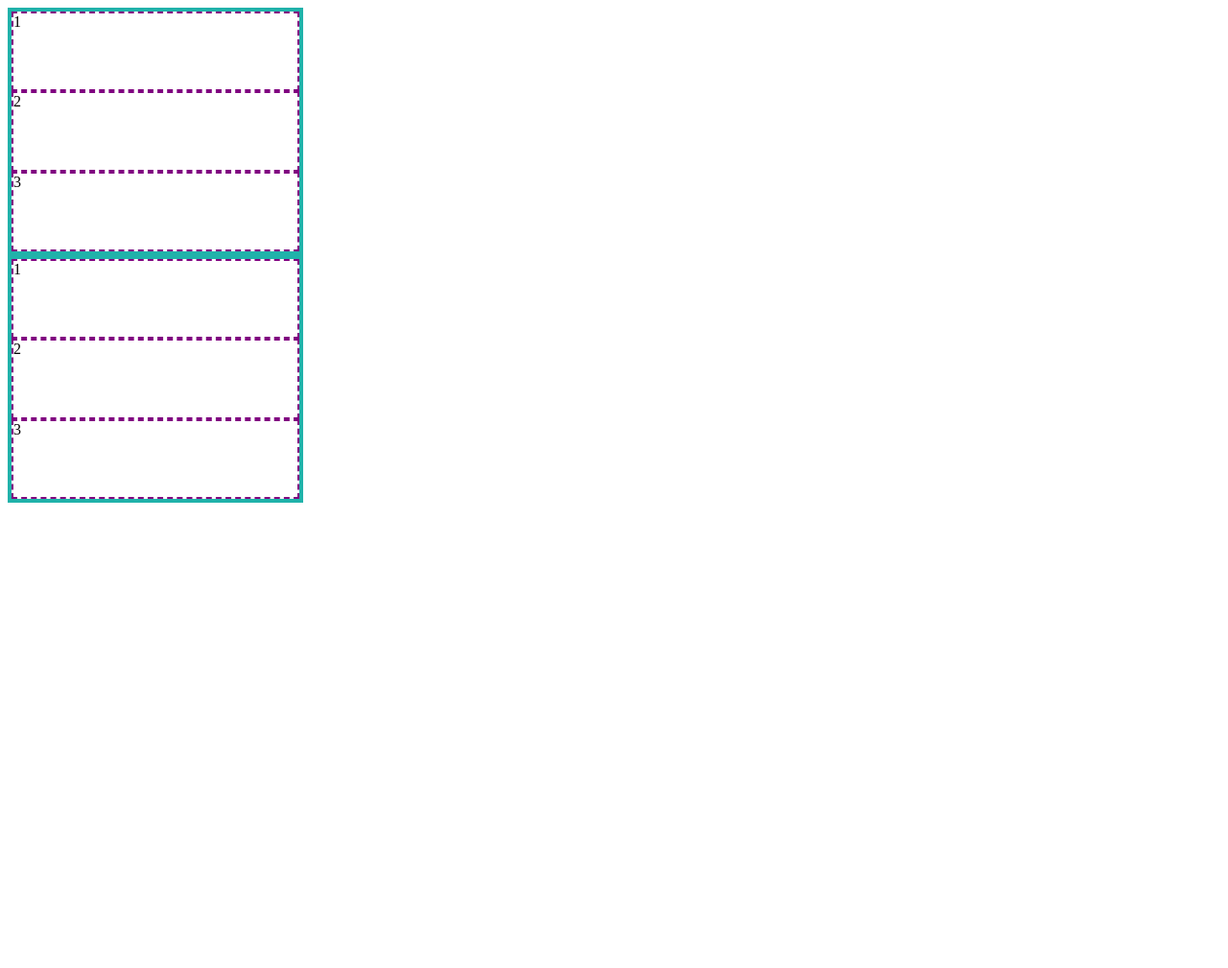
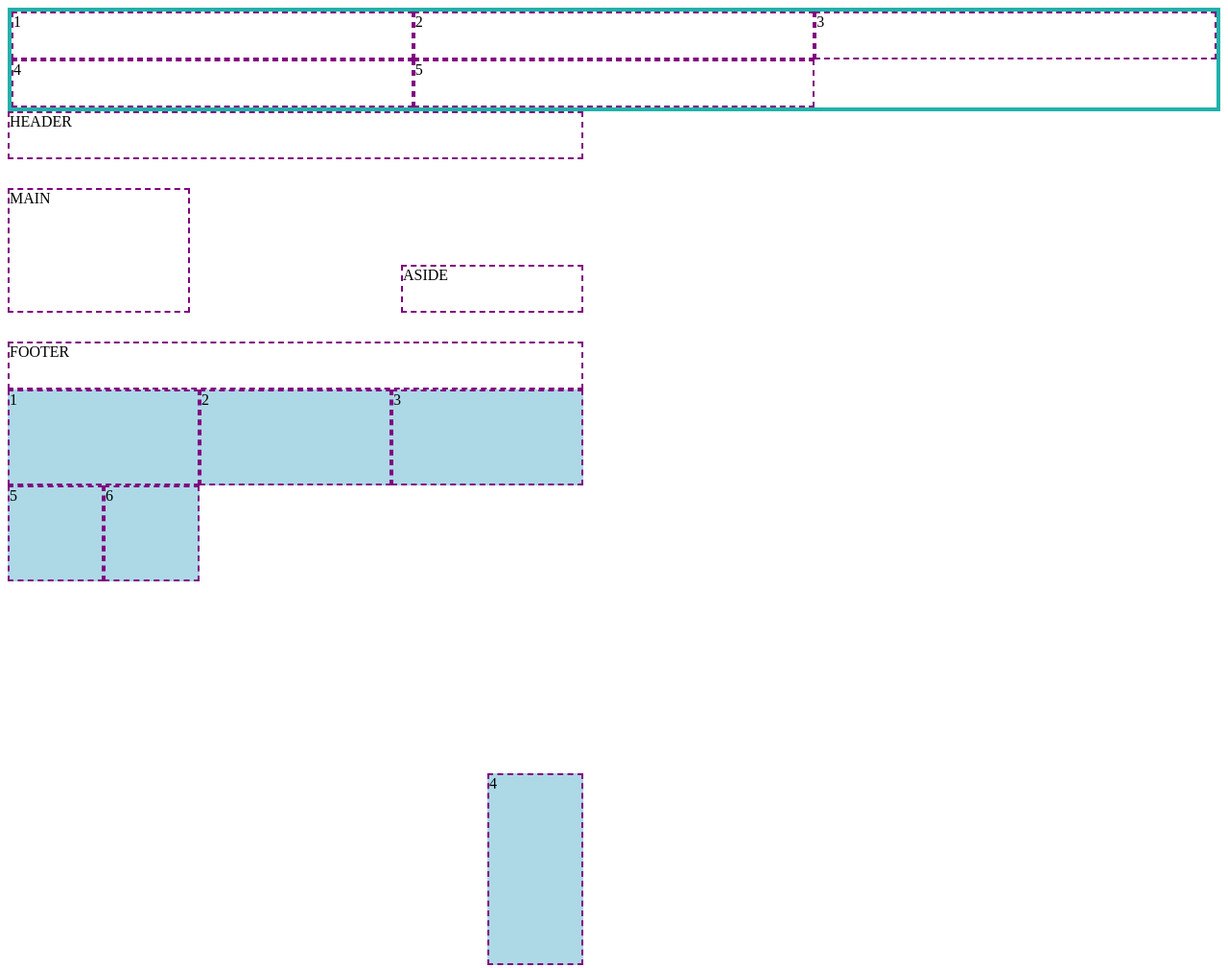
Before and after one commit to aspynlim/fastCampus_intro, a plain HTML site: page example_grid/index.html in a window 1280 px wide. Shown: the whole page at 96% size. Before the commit the page ends 800 px from the top, so only its background shows below. Drawn offline with Linux system fonts and the light colour scheme.

Commit message:
20. CSS / 속성 - Grid (Grid Containers - ...ing)

```diff
--- a/example_grid/index.html
+++ b/example_grid/index.html
@@ -12,11 +12,22 @@
     <div class="item">1</div>
     <div class="item">2</div>
     <div class="item">3</div>
+    <div class="item">4</div>
+    <div class="item">5</div>
   </div>
-  <div class="container">
-    <div class="item">1</div>
-    <div class="item">2</div>
-    <div class="item">3</div>
+  <div class="container2">
+    <div class="item2">HEADER</div>
+    <div class="item2">MAIN</div>
+    <div class="item2">ASIDE</div>
+    <div class="item2">FOOTER</div>
+  </div>
+  <div class="container3">
+    <div class="item3">1</div>
+    <div class="item3">2</div>
+    <div class="item3">3</div>
+    <div class="item3">4</div>
+    <div class="item3">5</div>
+    <div class="item3">6</div>
   </div>
 </body>
 </html>
--- a/example_grid/main.css
+++ b/example_grid/main.css
@@ -1,9 +1,63 @@
 .container {
   display: grid;
-  width: 300px;
-  height: 250px;
+  grid-template-rows: repeat(2, 50px);
+  grid-template-columns: repeat(3, 1fr);
   border: 4px solid lightseagreen;
 }
 .item {
   border: 2px dashed purple;
 }
+
+.container2 {
+  display: grid;
+  width: 600px;
+  grid-template-columns: repeat(3, 1fr);
+  grid-template-rows: repeat(4, 50px);
+  grid-template-areas:
+    "header header header"
+    "main . ."
+    "main . aside"
+    "footer footer footer";
+  gap: 30px 15px;
+}
+.item2 {
+  border: 2px dashed purple;
+}
+.item2:nth-child(1){
+  grid-area: header;
+}
+.item2:nth-child(2){
+  grid-area: main;
+}
+.item2:nth-child(3){
+  grid-area: aside;
+}
+.item2:nth-child(4){
+  grid-area: footer;
+}
+
+.container3 {
+  display: grid;
+  width: 600px;
+  grid-template-columns: repeat(3, 1fr);
+  grid-template-rows: repeat(2, 100px);
+  grid-auto-rows: 100px;
+  grid-auto-columns: 1fr;
+}
+.item3 {
+  background-color: lightblue;
+  border: 2px dashed purple;
+}
+.item3:nth-child(1){
+  grid-column: 1/3;
+}
+.item3:nth-child(2){
+  grid-column: 3/5;
+}
+.item3:nth-child(3){
+  grid-column: span 2;
+}
+.item3:nth-child(4){
+  grid-column: 6/7;
+  grid-row: 5/7;
+}
```
